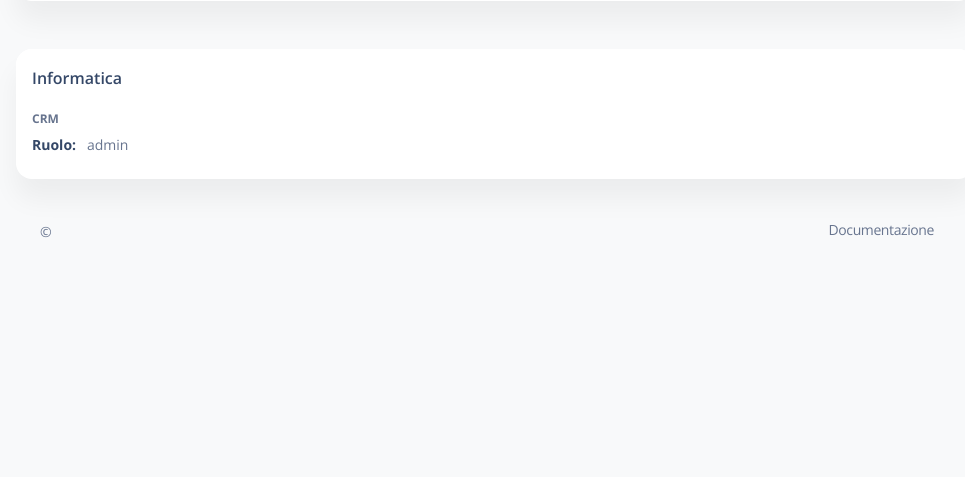
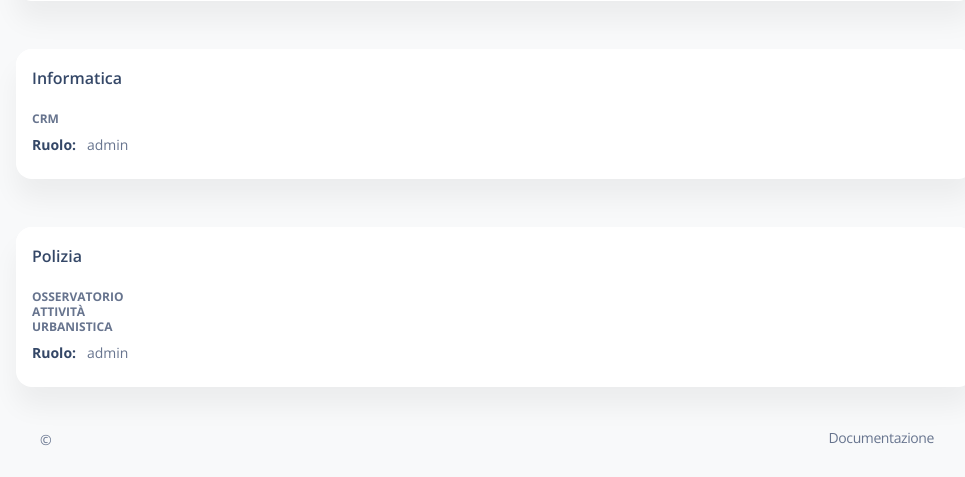
Before and after one commit to flond7/handleUsers, a Django app: template handleUsers/api/templates/profile.html in a window 1280 px wide. Shown: the part 2049-2526 px from the top of the page, without its empty margins (282-1247 px from the left). Before the commit the page ends 2287 px from the top, so only its background shows below. Run offline with Django 4.2, Linux system fonts and the light colour scheme; the template is opened without the code that fills it: most values are stand-ins (such as "Sample title", 1, 10 or a date in 2020); some libraries are stand-ins or nearby versions.

Commit message:
added osservatorio polizia to profile

```diff
--- a/handleUsers/api/models.py
+++ b/handleUsers/api/models.py
@@ -232,6 +232,9 @@ class askUser(models.Model):
   #AMMINISTRAZIONE TRASPARENTE
   ammTraspRole = models.CharField(max_length = 4, choices = AMMTRASP_ROLES_CHOICES, default = 'at0', blank=False)
 
+  #OSSERVATORIO URBANISTICA
+  aosservatorioRole = models.CharField(max_length = 4, choices = OSSERVATORIO_ROLES_CHOICES, default = 'at0', blank=False)
+
   note = models.TextField(default="", blank=True)
 
   class Meta:
--- a/handleUsers/api/modelsConstants.py
+++ b/handleUsers/api/modelsConstants.py
@@ -291,6 +291,11 @@ AMMTRASP_ROLES_CHOICES = [
   ('at1', 'Utente'),
   ('at2', 'Amministratore'),
 ]
+OSSERVATORIO_ROLES_CHOICES = [
+  ('o0', '--'),
+  ('o1', 'Polizia'),
+  ('o2', 'Segretario'),
+]
 
 
 
--- a/handleUsers/api/templates/profile.html
+++ b/handleUsers/api/templates/profile.html
@@ -363,6 +363,27 @@
           </div>
         </div>
 
+        {% comment %} POLIZIA {% endcomment %}
+        <div class="col-12 mt-4">
+          <div class="card mb-4">
+            <div class="card-header pb-0 p-3">
+              <h6 class="mb-1">Polizia</h6>
+            </div>
+            <div class="card-body p-3">
+              <div class="row">
+                <div class="col-xl-2 col-md-6 mb-xl-0 mb-4">
+                  <div class="card card-blog card-plain">
+                    <h6 class="text-uppercase text-body text-xs font-weight-bolder">Osservatorio attività urbanistica</h6>
+                    <ul class="list-group">
+                      <li class="list-group-item border-0 ps-0 pt-0 text-sm"><strong class="text-dark">Ruolo:</strong> &nbsp; {{u.get_osservatorioRole_display}}</li>
+                    </ul>
+                  </div>
+                </div>
+              </div>
+            </div>
+          </div>
+        </div>
+
       </div>
 
 
```
